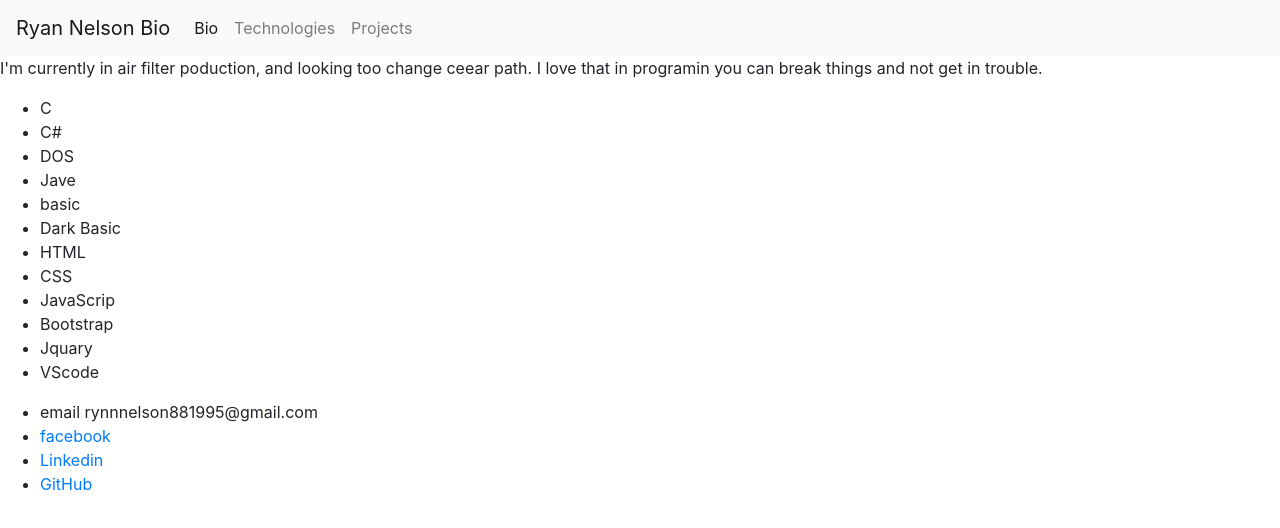
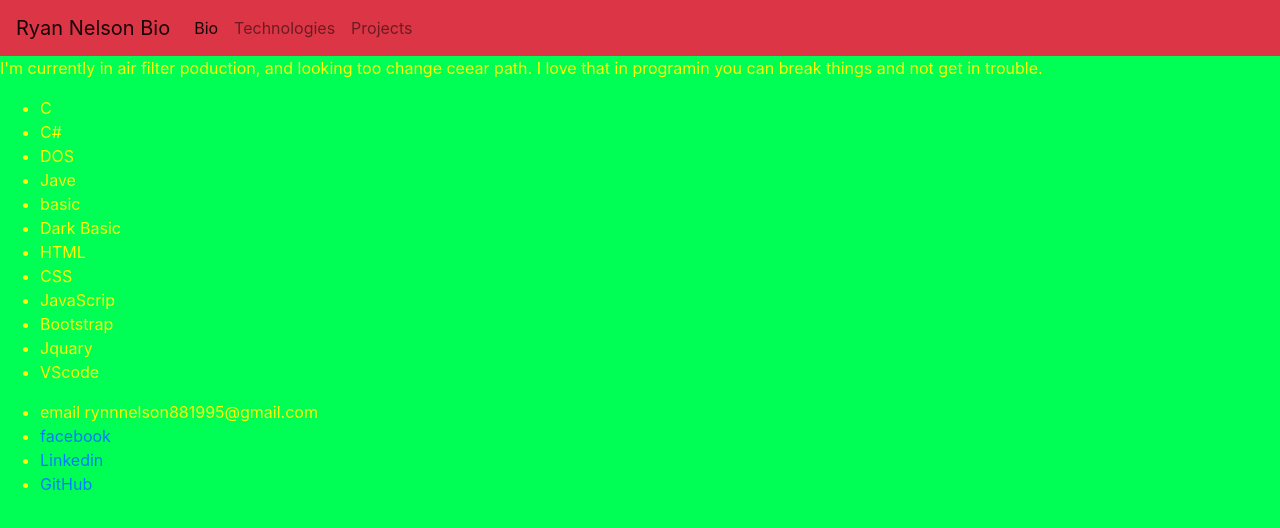
Before and after one commit to Ryan-Nelson/personal-bio-site, a plain HTML site: page index.html in a window 1280 px wide. Drawn offline with nearby package versions, Linux system fonts and the light colour scheme.

Commit message:
rocked the 80's

```diff
--- a/index.html
+++ b/index.html
@@ -12,7 +12,7 @@
 <body>
   <!-- Navigation -->
     <!-- TODO: Insert some sort of H1-H6 with your name here -->
-    <nav class="navbar navbar-expand-lg navbar-light bg-light">
+    <nav class="navbar navbar-expand-lg navbar-light bg-danger">
         <a class="navbar-brand" href="#">Ryan Nelson Bio</a>
         <button class="navbar-toggler" type="button" data-toggle="collapse" data-target="#navbarNav" aria-controls="navbarNav" aria-expanded="false" aria-label="Toggle navigation">
           <span class="navbar-toggler-icon"></span>
--- a/main.css
+++ b/main.css
@@ -0,0 +1,4 @@
+body{
+    background-color: rgb(0, 255, 85);
+    color: rgb(255, 255, 0)
+};
```
